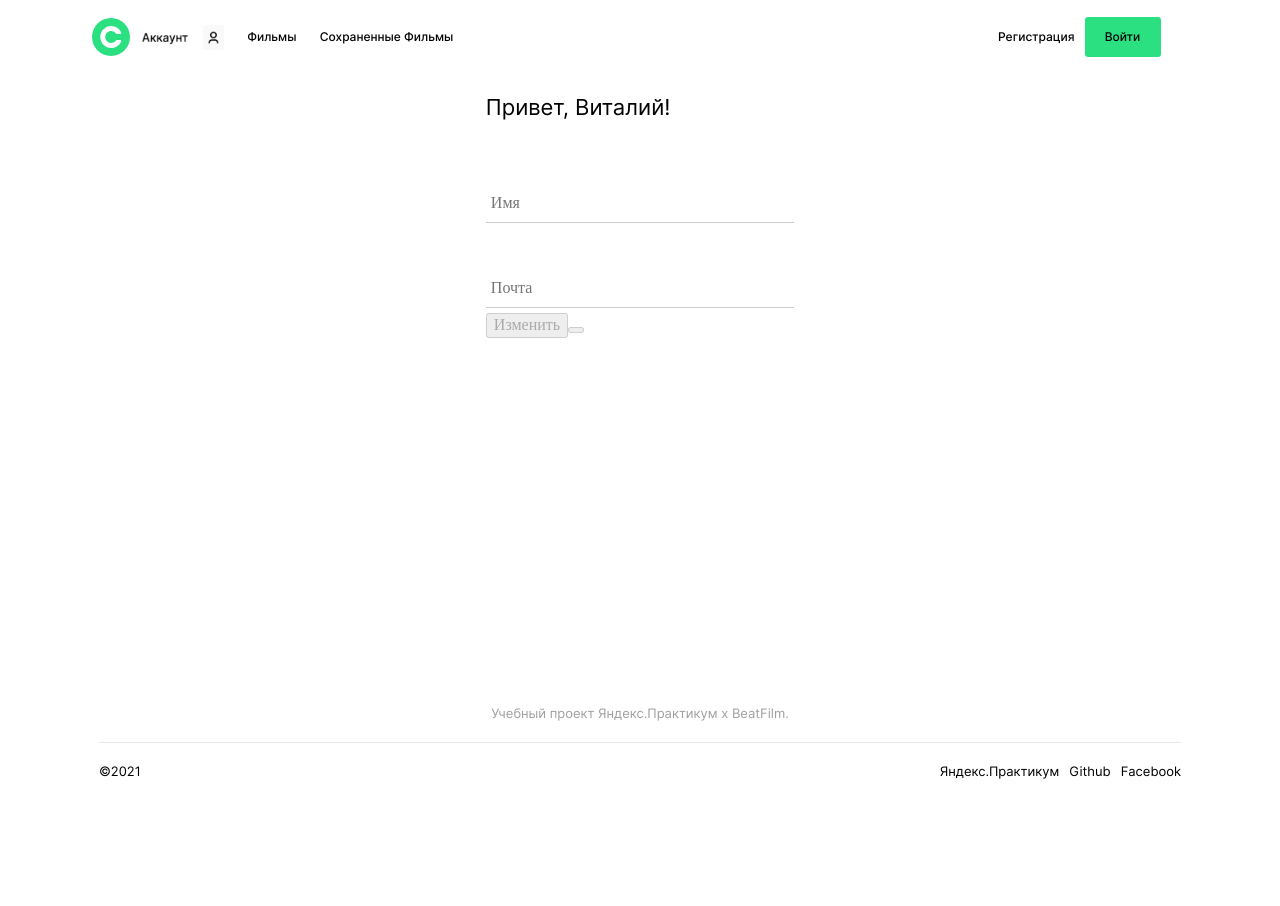
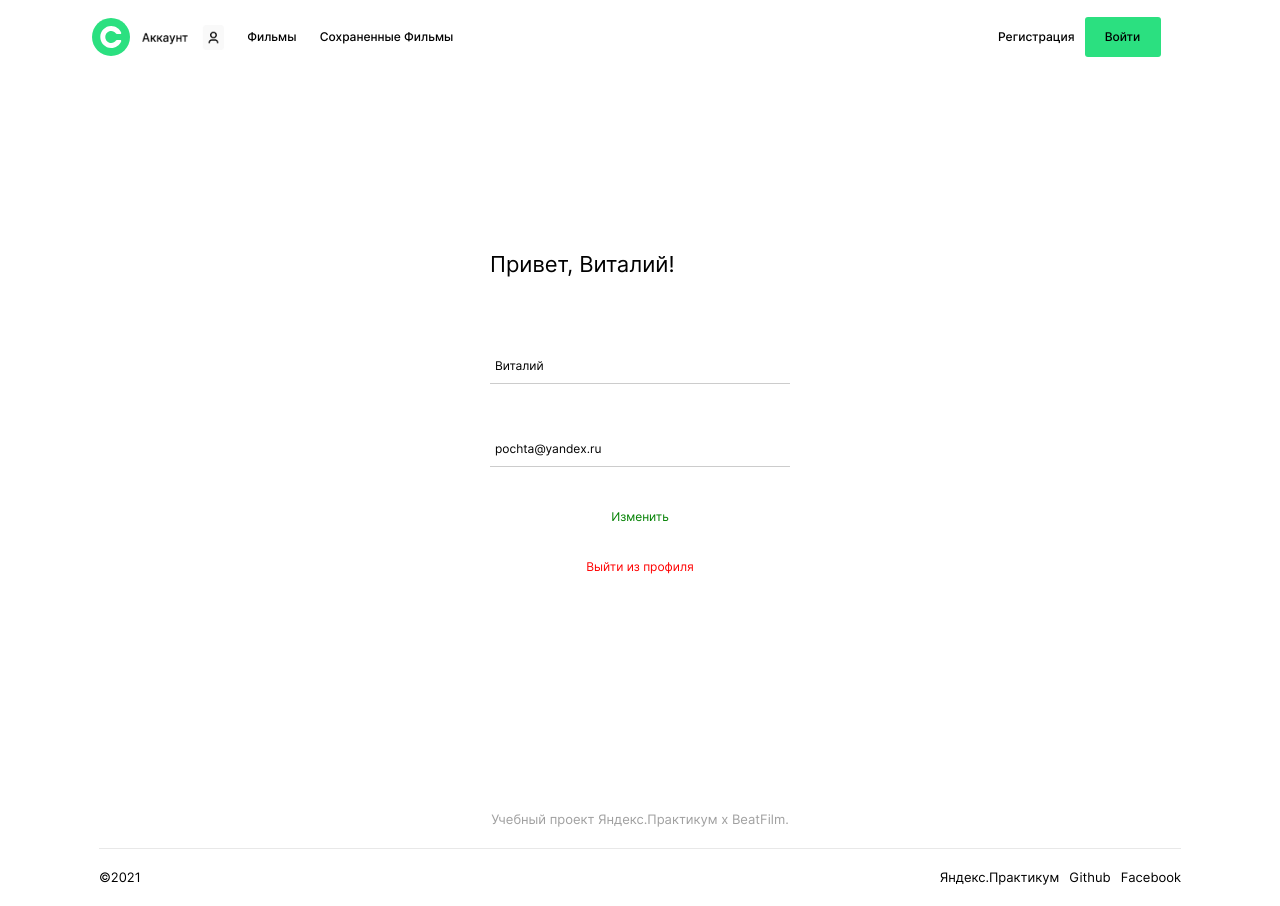
Before and after one commit to interind/movies-explorer-frontend, a React (Create React App) app: page /profile in a window 1280 px wide. Before the commit the page ends 800 px from the top, so only its background shows below. Built offline with nearby package versions, Linux system fonts and the light colour scheme.

Commit message:
Profile edit

```diff
--- a/src/components/AboutMe/AboutMe.js
+++ b/src/components/AboutMe/AboutMe.js
@@ -35,7 +35,7 @@ function AboutMe() {
   ];
   return (
     <section className='AboutMe' id={'about-me'}>
-      <HeaderBar modifier={aboutMe}>
+      <HeaderBar place={aboutMe.place}>
         О студенте
       </HeaderBar>
       <div className='AboutMe-container'>
--- a/src/components/AboutProject/AboutProject.js
+++ b/src/components/AboutProject/AboutProject.js
@@ -29,7 +29,7 @@ function AboutProject() {
   ];
   return (
     <section className='AboutProject' id={'about-project'}>
-      <HeaderBar modifier={aboutProject}>
+      <HeaderBar place={aboutProject.place}>
         О проекте
       </HeaderBar>
       <div className='AboutProject__containers'>
--- a/src/components/App/App.js
+++ b/src/components/App/App.js
@@ -19,6 +19,7 @@ import ErrorBoundary from '../Error/ErrorBoundary';
 import './App.css';
 
 function App() {
+  const [user, setUser] = React.useState({ name: 'Виталий', email: 'pochta@yandex.ru' });
   const [moviesData, setMoviesDate] = React.useState([]);
   const [userMovies, setUserMovies] = React.useState([]);
   const [filterDuration, setFilterDuration] = React.useState(false);
@@ -27,6 +28,9 @@ function App() {
     return arr.filter((item) => item.duration < 60);
   }
 
+  function onEditProfile(profile) {
+    setUser({ ...user, ...profile });
+  }
   function isCheckFilter() {
     return setFilterDuration(!filterDuration);
   }
@@ -74,7 +78,7 @@ function App() {
                 />
               </Route>
               <Route path='/profile' exact>
-                <Profile />
+                <Profile onEditProfile={onEditProfile} user={user}/>
               </Route>
               <Route path='/signup' exact>
                 <Register />
--- a/src/components/Footer/Footer.js
+++ b/src/components/Footer/Footer.js
@@ -32,7 +32,7 @@ function Footer() {
   ];
   return (
     <footer className='Footer'>
-      <HeaderBar modifier={footer}>
+      <HeaderBar place={footer.place}>
         Учебный проект Яндекс.Практикум х BeatFilm.
       </HeaderBar>
       <div className='Footer__container'>
--- a/src/components/Form/Form.js
+++ b/src/components/Form/Form.js
@@ -9,7 +9,7 @@ function Form({
   children,
 }) {
   return (
-    <form className={className} name={nameFrom} onChange={onSubmit}>
+    <form className={className} name={nameFrom} onSubmit={onSubmit}>
       {children}
     </form>
   );
@@ -18,7 +18,7 @@ function Form({
 Form.propTypes = {
   className: PropTypes.string.isRequired,
   nameFrom: PropTypes.string.isRequired,
-  children: PropTypes.array.isRequired,
+  children: PropTypes.any.isRequired,
   onSubmit: PropTypes.func,
 };
 
--- a/src/components/HeaderBar/HeaderBar.js
+++ b/src/components/HeaderBar/HeaderBar.js
@@ -2,8 +2,7 @@ import React from 'react';
 import PropTypes from 'prop-types';
 import './HeaderBar.css';
 
-function HeaderBar({ modifier, children }) {
-  const { place } = modifier;
+function HeaderBar({ place, children }) {
   return (
     <div className={`HeaderBar HeaderBar_place_${place}`}>
       <h2 className={`HeaderBar__title HeaderBar__title_place_${place}`}>
@@ -14,7 +13,7 @@ function HeaderBar({ modifier, children }) {
 }
 
 HeaderBar.propTypes = {
-  modifier: PropTypes.object.isRequired,
+  place: PropTypes.string.isRequired,
   children: PropTypes.string,
 };
 
--- a/src/components/MarkupForForms/MarkupForForms.js
+++ b/src/components/MarkupForForms/MarkupForForms.js
@@ -30,7 +30,7 @@ export default {
           minLength='2'
           maxLength='40'
           placeholder='Имя'
-          value={name}
+          defaultValue={name}
           onChange={setEditProfile}
           onInput={validationProfile}
           required
@@ -50,7 +50,7 @@ export default {
           type='email'
           placeholder='Почта'
           id='input-email'
-          value={email}
+          defaultValue={email}
           name='email'
           onChange={setEditProfile}
           onInput={validationProfile}
--- a/src/components/Portfolio/Portfolio.js
+++ b/src/components/Portfolio/Portfolio.js
@@ -30,7 +30,7 @@ function Portfolio() {
   ];
   return (
     <section className="Portfolio">
-      <HeaderBar modifier={portfolio}>
+      <HeaderBar place={portfolio.place}>
         Портфолио
       </HeaderBar>
       <NavTab links={dataLinks} place={portfolio.place} >
--- a/src/components/Profile/Profile.css
+++ b/src/components/Profile/Profile.css
@@ -1,13 +1,27 @@
+.Profile {
+  max-width: 1280px;
+  display: flex;
+  justify-content: center;
+  align-items: center;
+  min-height: 50vw;
+}
+
+.Profile-form{
+  display: flex;
+  flex-direction: column;
+  max-width: 450px;
+  min-width: 300px;
+  font-family: 'Inter', Arial, Helvetica, sans-serif;
+}
 .Profile__input {
   box-sizing: border-box;
   border: 0;
   max-width: 358px;
   width: 100%;
   font-family: inherit;
-  font-size: inherit;
+  font-size: 12px;
   padding: 10px 5px;
-  margin-top: 13.11%; /*48*/
-  margin-bottom: 5px;
+  margin-top: 48px;
   border-bottom: 1px solid rgba(0, 0, 0, 0.2);
 }
 
@@ -42,6 +56,40 @@
   left: 0;
 }
 
+.Profile-button-edit {
+  color: green;
+  min-height: 20px;
+  max-width: 100%;
+  font-family: inherit;
+  font-size: 12px;
+  background: none;
+  display: flex;
+  justify-content: center;
+  align-items: center;
+  border: none;
+  margin-bottom: 30px;
+  margin-top: 40px;
+}
+
+.Profile-button-exit {
+  display: flex;
+  justify-content: center;
+  align-items: center;
+  max-width: 100%;
+  min-height: 20px;
+  background: none;
+  border: none;
+  color: red;
+  font-family: inherit;
+  font-size: 12px;
+}
+
+.Profile-button-edit:hover, .Profile-button-exit:hover {
+  cursor: pointer;
+  opacity: .5;
+}
+
+
 @media screen and (max-height: 414px) {
   .Profile__input {
     margin-top: 20px;
@@ -50,6 +98,6 @@
 
 @media screen and (max-width: 320px) {
   .Profile__input {
-    margin-top: 10%; /*20*/
+    margin-top: 20px;
   }
 }
--- a/src/components/Profile/Profile.js
+++ b/src/components/Profile/Profile.js
@@ -6,11 +6,8 @@ import HeaderBar from '../HeaderBar/HeaderBar';
 import MarkupForForms from '../MarkupForForms/MarkupForForms';
 import './Profile.css';
 
-function Profile({ isLoadingButton }) {
-  const [profile, setProfile] = useState({
-    name: '',
-    email: '',
-  });
+function Profile({ onEditProfile, user, isLoadingButton }) {
+  const [profile, setProfile] = useState({ ...user });
   const [activeButton, setActiveButton] = useState(true);
   const [validCheck, setValidCheck] = useState({});
   const textButton = isLoadingButton ? 'Отправка...' : 'Изменить';
@@ -38,12 +35,14 @@ function Profile({ isLoadingButton }) {
   function handleEditProfile(evt) {
     evt.preventDefault();
     clearInput();
+    onEditProfile(profile);
   }
+
   return (
     <section className='Profile'>
       <Form className='Profile-form' nameFrom='profile-form' onSubmit={handleEditProfile}>
-        <HeaderBar modifier={{ place: 'profile' }}>
-          Привет, Виталий!
+        <HeaderBar place='profile'>
+        {`Привет, ${user.name}!`}
         </HeaderBar>
         <MarkupForForms.Profile
           name={profile.name}
@@ -51,16 +50,20 @@ function Profile({ isLoadingButton }) {
           profileMessage={validCheck}
           setEditProfile={setEditProfile}
           validationProfile={validationCheck}/>
-        <Button className={'Profile-button-edit'} type='submit' title='изменить' onClick={handleEditProfile} status={activeButton}>
+        <Button className={'Profile-button-edit'} type='submit' title='изменить' status={activeButton}>
           {textButton}
         </Button>
-        <Button className={'Profile-button-exit'} type='button' title='сохранить' status={activeButton}/>
+        <Button className={'Profile-button-exit'} type='button' title='сохранить' status={activeButton}>
+          Выйти из профиля
+        </Button>
       </Form>
     </section>
   );
 }
 
 Profile.propTypes = {
+  onEditProfile: PropTypes.func.isRequired,
+  user: PropTypes.object.isRequired,
   isLoadingButton: PropTypes.bool,
 };
 
--- a/src/components/Techs/Techs.js
+++ b/src/components/Techs/Techs.js
@@ -64,7 +64,7 @@ function Techs() {
   ];
   return (
     <section className='Techs' id={'techs'}>
-      <HeaderBar modifier={techs}>
+      <HeaderBar place={techs.place}>
         Технологии
       </HeaderBar>
       <h3 className='Techs__title'>{pageInfo.title}</h3>
```
